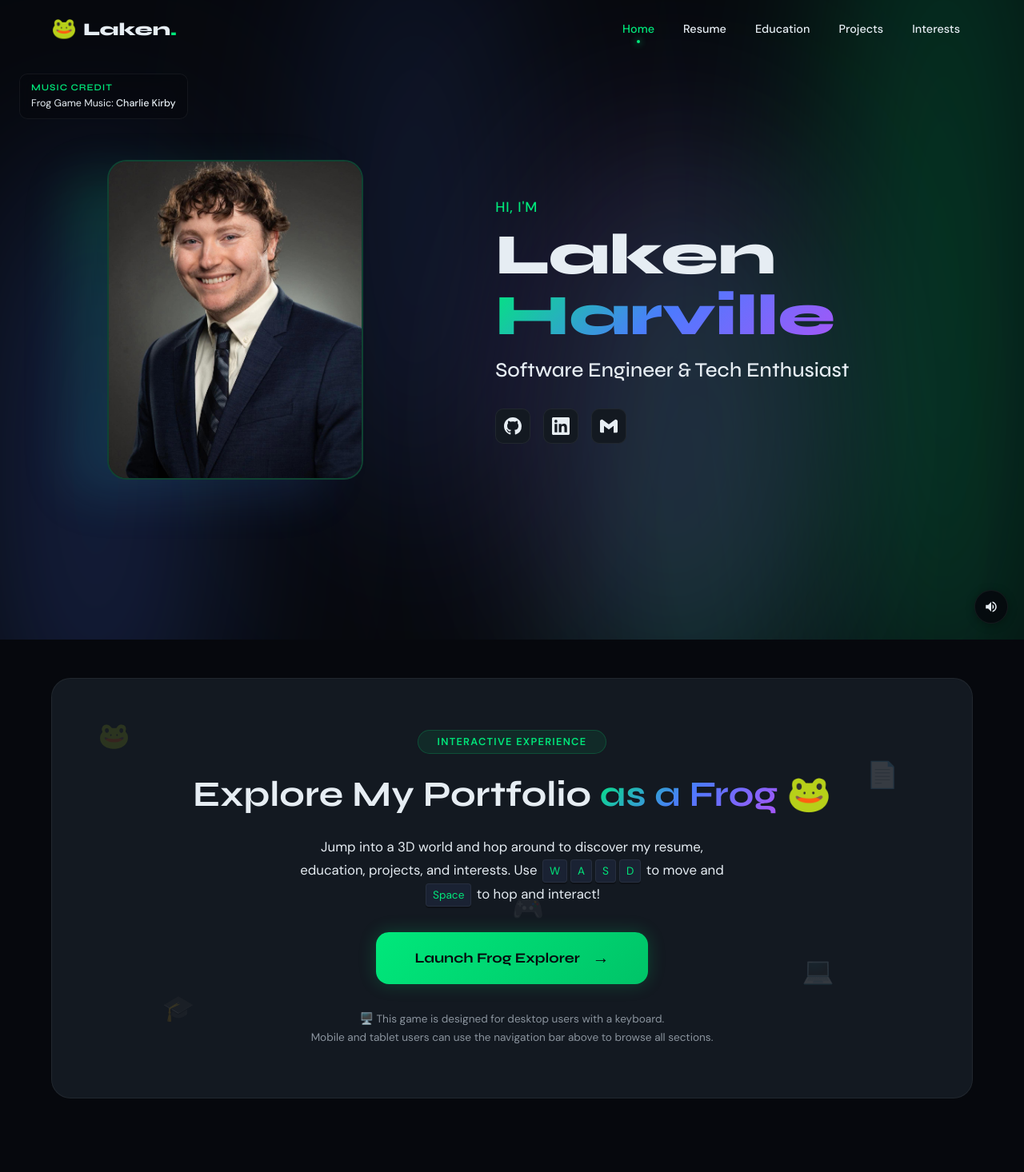
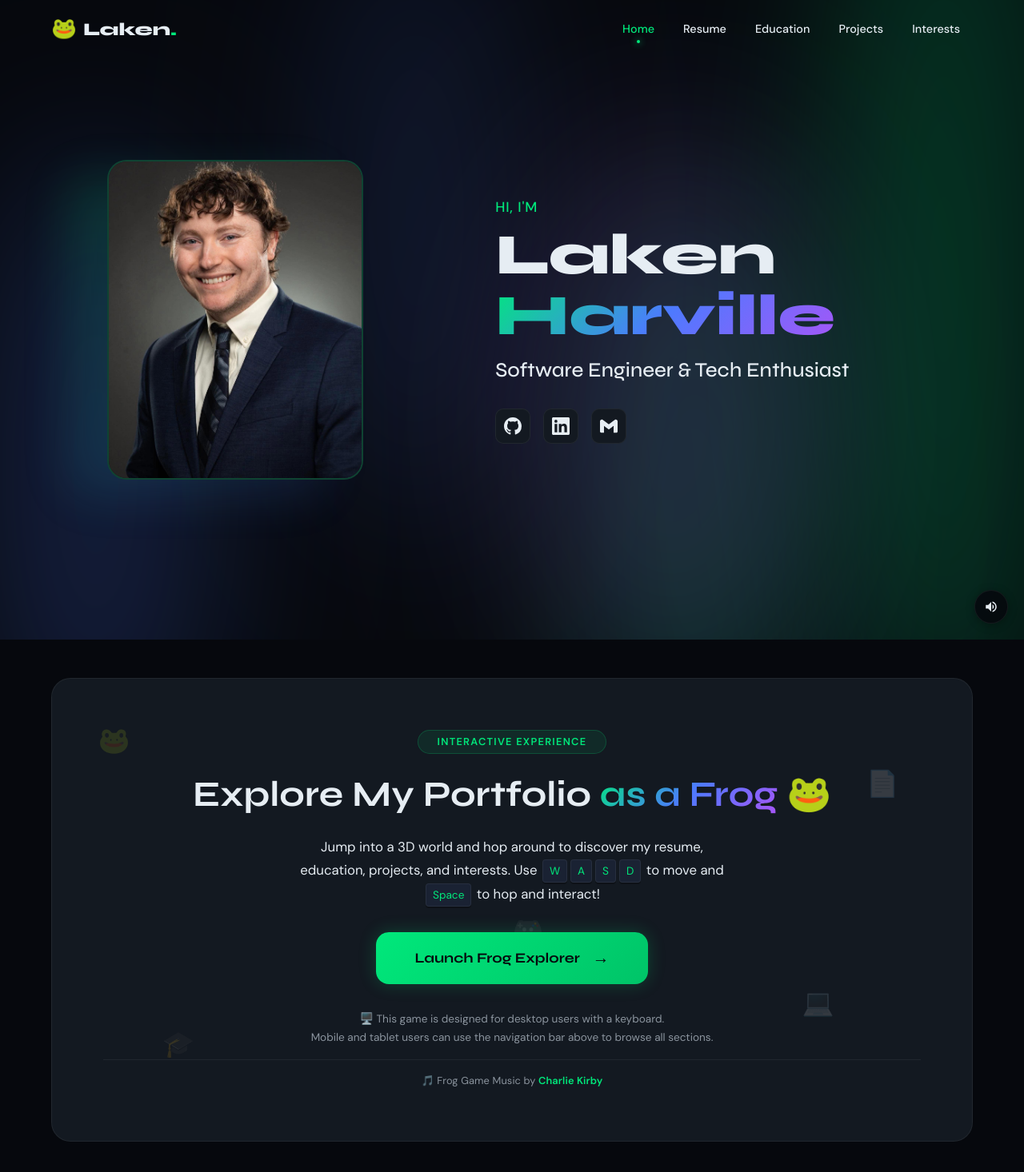
Before and after one commit to LakenHarville/LakenHarville.github.io, a React (Vite) app: page / in a window 1280 px wide. Shown: the top 1466 px of the page at 80% size. Built offline with nearby package versions, Linux system fonts and the light colour scheme.

Commit message:
Music credit location change

```diff
--- a/src/pages/Home.css
+++ b/src/pages/Home.css
@@ -5,67 +5,6 @@
 .home {
   min-height: 100vh;
   position: relative;
-}
-
-/* ---- Music Credits (top-left, just below navbar) ----
-   The navbar is `position: fixed; z-index: 1000` and has no spacer in the
-   document flow, so we manually offset `top` to clear it. ~92px lands the
-   credits a touch below the unscrolled navbar; the mobile breakpoint uses
-   a smaller offset since the navbar collapses to roughly 60px there. */
-
-.music-credits {
-  position: absolute;
-  top: 92px;
-  left: 24px;
-  z-index: 5;
-  padding: 10px 14px;
-  background: rgba(6, 8, 13, 0.55);
-  backdrop-filter: blur(8px);
-  border: 1px solid var(--border-subtle, rgba(255, 255, 255, 0.06));
-  border-radius: var(--radius-md, 8px);
-  max-width: 240px;
-  font-size: 0.78rem;
-  line-height: 1.4;
-  color: var(--text-secondary, #8b949e);
-  pointer-events: none; /* purely informational */
-}
-
-.music-credits-title {
-  margin: 0 0 4px;
-  font-size: 0.72rem;
-  letter-spacing: 0.08em;
-  text-transform: uppercase;
-  color: var(--accent-primary, #00e87b);
-  font-weight: 600;
-}
-
-.music-credits-list {
-  margin: 0;
-  padding: 0;
-  list-style: none;
-}
-
-.music-credits-list li {
-  margin: 0;
-}
-
-.credit-label {
-  color: var(--text-secondary, #8b949e);
-}
-
-.credit-name {
-  color: var(--text-primary, #e6edf3);
-  font-weight: 500;
-}
-
-@media (max-width: 768px) {
-  .music-credits {
-    top: 76px;
-    left: 12px;
-    padding: 8px 10px;
-    font-size: 0.7rem;
-    max-width: 200px;
-  }
 }
 
 /* ---- Hero Section ---- */
@@ -325,6 +264,23 @@
   line-height: 1.7;
 }
 
+/* ---- Music Credit (bottom of game CTA card) ---- */
+
+.game-cta-credit {
+  margin-top: var(--space-md);
+  padding-top: var(--space-md);
+  border-top: 1px solid var(--border-subtle, rgba(255, 255, 255, 0.06));
+  font-size: 0.8rem;
+  color: var(--text-muted);
+  text-align: center;
+  letter-spacing: 0.01em;
+}
+
+.game-cta-credit strong {
+  color: var(--accent-primary, #00e87b);
+  font-weight: 600;
+}
+
 /* ---- Floating Decorative Emojis ---- */
 
 .game-cta-decor {
--- a/src/pages/Home.jsx
+++ b/src/pages/Home.jsx
@@ -19,19 +19,6 @@ import './Home.css'
 function Home() {
   return (
     <div className="home">
-      {/* ========== MUSIC CREDITS ==========
-          Sits in the top-left corner, just below the navbar header. Credits
-          the two composers whose songs play on the site. */}
-      <aside className="music-credits" aria-label="Music credits">
-        <h4 className="music-credits-title">Music Credit</h4>
-        <ul className="music-credits-list">
-          <li>
-            <span className="credit-label">Frog Game Music:</span>{' '}
-            <span className="credit-name">Charlie Kirby</span>
-          </li>
-        </ul>
-      </aside>
-
       {/* ========== HERO SECTION ========== */}
       <section className="hero">
         <div className="hero-container container">
@@ -115,6 +102,12 @@ function Home() {
                 <br />
                 Mobile and tablet users can use the navigation bar above to browse all sections.
               </p>
+
+              {/* Music credit — placed inside the game CTA since it's the
+                  only music the site plays now (during the frog game). */}
+              <p className="game-cta-credit">
+                🎵 Frog Game Music by <strong>Charlie Kirby</strong>
+              </p>
             </div>
 
             {/* Decorative floating elements */}
```
